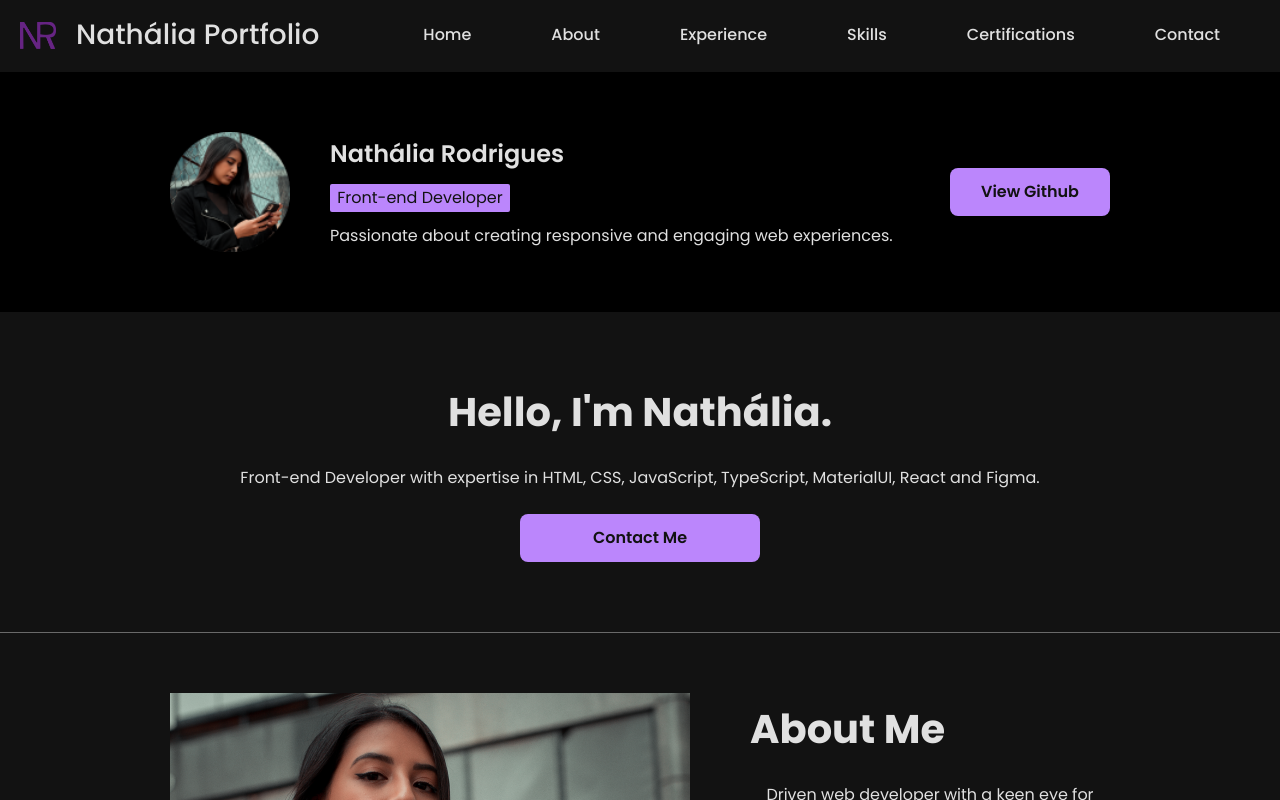
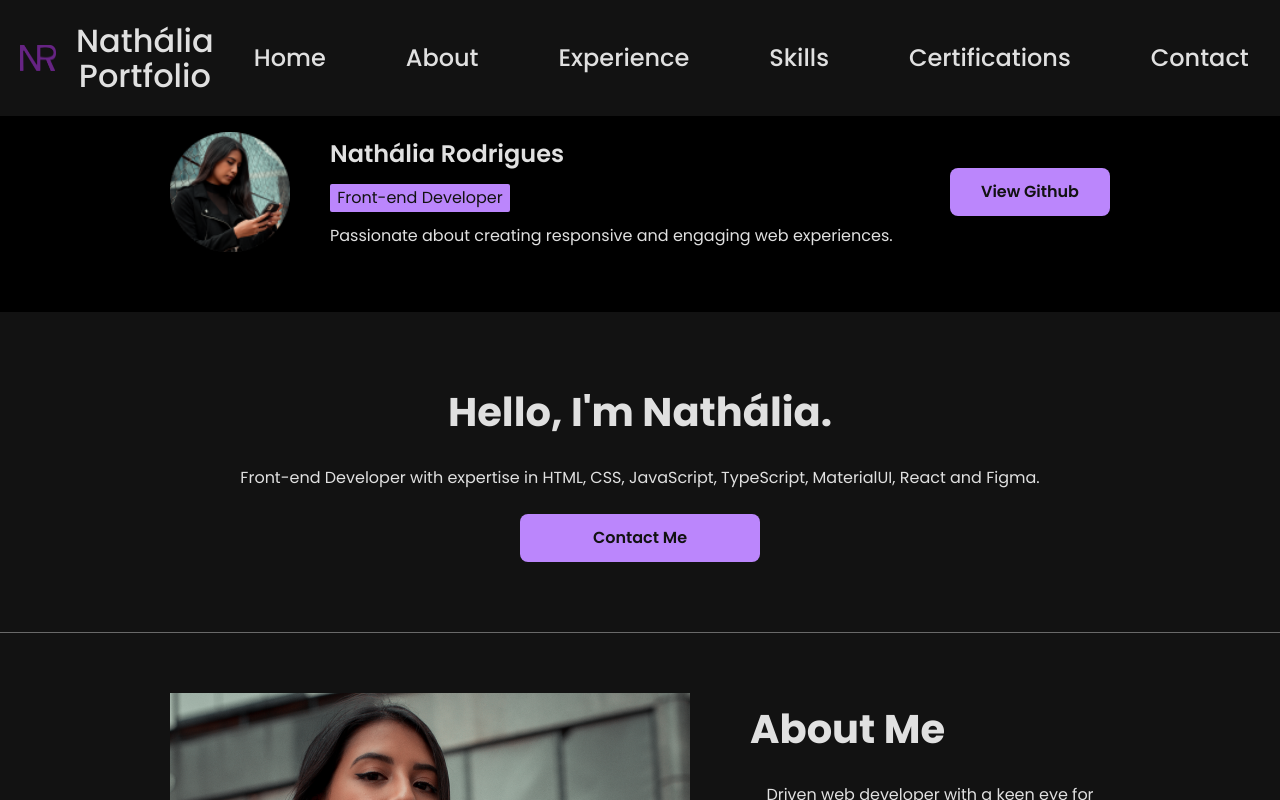
Before and after one commit to Nathrds/NR, a React (Vite) app in the folder nathalia-portifolio/: page / in a window 1280 px wide. Shown: the top 800 px of the page. Built offline with nearby package versions, Linux system fonts and the light colour scheme.

Commit message:
implementing responsive menu

```diff
--- a/nathalia-portifolio/src/portifolio/Portfolio.tsx
+++ b/nathalia-portifolio/src/portifolio/Portfolio.tsx
@@ -1,11 +1,7 @@
-import { testimonials, skills, certifications, experiences, education, aboutItems } from './data';
-// import { Testimonial } from './components/Testimonial';
-// import { SkillItem } from './components/SkillItem';
-// import { CertificationItem } from './components/CertificationItem';
-// import { ExperienceItem } from './components/ExperienceItem';
-// import { EducationItem } from './components/EducationItem';
-// import { AboutItem } from './components/AboutItem';
-import styles from './css/Portfolio.module.css';
+import { useState } from 'react'
+import { testimonials, skills, certifications, experiences, education, aboutItems } from './data'
+import styles from './css/Portfolio.module.css'
+
 
 import Logo from '../assets/Logo NR roxo.png'
 import Avatar from '../assets/avatar.png'
@@ -14,6 +10,18 @@ import CertifiedAWS from '../assets/Certificado-AWS.png'
 import CertifiedScrum from '../assets/certificate-scrum 1.png'
 
 export const Portfolio = () => {
+  const [menuOpen, setMenuOpen] = useState(false)
+
+  // Função para alternar o menu
+  const changeMenu = () => {
+    setMenuOpen(!menuOpen)
+  };
+
+  // Função para fechar o menu ao clicar em um link
+  const closeMenu = () => {
+    setMenuOpen(false)
+  };
+
   return (
     <div className={styles.page}>
       <header className={styles.topBar} role="banner">
@@ -21,13 +29,26 @@ export const Portfolio = () => {
             <img src={Logo} alt="Portfolio Logo" className={styles.img} />
             <h1 className={styles.title}>Nathália Portfolio</h1>
         </div>
-        <nav className={styles.navigation} role="navigation">
-          <a href="#home" className={styles.tab}>Home</a>
-          <a href="#about" className={styles.tab}>About</a>
-          <a href="#experience" className={styles.tab}>Experience</a>
-          <a href="#skills" className={styles.tab}>Skills</a>
-          <a href="#certifications" className={styles.tab}>Certifications</a>
-          <a href="#contact" className={styles.tab}>Contact</a>
+        <button
+          className={styles.hamburger}
+          aria-label="Toggle navigation"
+          aria-expanded={menuOpen}
+          // onClick={() => setMenuOpen(!menuOpen)}
+          onClick={changeMenu}
+        >
+          <span className={styles.hamburgerBar}></span>
+          <span className={styles.hamburgerBar}></span>
+          <span className={styles.hamburgerBar}></span>
+        </button>
+        <nav
+          className={`${styles.navigation} ${menuOpen ? styles.navigationOpen : ''}`} role="navigation"
+        >
+          <a href="#home" className={styles.tab} onClick={closeMenu}>Home</a>
+          <a href="#about" className={styles.tab} onClick={closeMenu}>About</a>
+          <a href="#experience" className={styles.tab} onClick={closeMenu}>Experience</a>
+          <a href="#skills" className={styles.tab} onClick={closeMenu}>Skills</a>
+          <a href="#certifications" className={styles.tab} onClick={closeMenu}>Certifications</a>
+          <a href="#contact" className={styles.tab} onClick={closeMenu}>Contact</a>
         </nav>
       </header>
 
--- a/nathalia-portifolio/src/portifolio/css/Portfolio.module.css
+++ b/nathalia-portifolio/src/portifolio/css/Portfolio.module.css
@@ -13,7 +13,7 @@
     padding: 0 !important;
     /* text-align: unset !important; */
     box-sizing: border-box;
-    max-width: none !important;
+    /* max-width: none !important; */
 }
 
 body {
@@ -21,7 +21,7 @@ body {
     background-color: var(--color-bkg);
     color: var(--color-text);
     overflow-x: hidden;
-    width: 100vw;
+    width: 100%;
     height: 100%;
 }
 
@@ -46,7 +46,7 @@ body {
 .section, .section_container {
     display: flex;
     flex-direction: row;
-    flex-wrap: nowrap;
+    /* flex-wrap: nowrap; */
     align-items: center;
     justify-content: space-between;
 }
@@ -64,7 +64,7 @@ body {
 }
 
 .title {
-    font-size: 28px;
+    font-size: 2rem;
     padding-left: 20px !important;
     font-weight: 500;
 }
@@ -77,6 +77,100 @@ body {
 .tab:hover {
     color: var(--color-highlights);
 }
+
+/* Menu hamburguer */
+
+.hamburger {
+    display: none; /* Oculto por padrão em telas grandes */
+    flex-direction: column;
+    justify-content: space-around;
+    width: 30px;
+    height: 24px;
+    background: none;
+    border: none;
+    cursor: pointer;
+    z-index: 10;
+}
+
+.hamburgerBar {
+    width: 100%;
+    height: 4px;
+    background-color: var(--color-text);
+    border-radius: 2px;
+    transition: all 0.3s ease-in-out;
+}
+
+/* Animação do hambúrguer em estado aberto */
+.navigationOpen .hamburgerBar:nth-child(1) {
+    transform: rotate(45deg) translate(5px, 5px);
+}
+
+.navigationOpen .hamburgerBar:nth-child(2) {
+    opacity: 0;
+}
+
+.navigationOpen .hamburgerBar:nth-child(3) {
+    transform: rotate(-45deg) translate(5px, -5px);
+}
+
+/* Menu tela pequenas */
+.navigation {
+    display: none; /* Oculta o menu por padrão */
+    flex-direction: column;
+    align-items: center;
+    background-color: #121212f6;
+    position: fixed;
+    top: 0;
+    right: 0;
+    width: 100%;
+    /* height: 100%; */
+    z-index: 9; /* Fica atrás do botão */
+    transition: transform 0.3s ease-in-out;
+    transform: translateX(100%); /* Fora da tela */
+}
+
+.navigationOpen {
+    display: flex !important;
+    transform: translateX(0); /* Visível */
+}
+
+.tab {
+    margin: 20px 0 !important;
+    font-size: 1.5rem;
+    color: var(--color-text);
+    text-decoration: none;
+}
+
+.tab:hover {
+    color: var(--color-highlights);
+}
+
+@media (max-width: 820px) {
+   .hamburger {
+    display: flex; /* Exibe o botão hambúrguer */
+   }
+
+   .navigation {
+    display: none; /* Menu oculto inicialmente */
+   }
+}
+
+
+@media (min-width: 821px) {
+.navigation {
+    display: flex; /* Menu visível em telas grandes */
+    flex-direction: row;
+    position: static; /* Menu padrão */
+    transform: none; /* Nenhuma transformação */
+    width: auto;
+    height: auto;
+}
+
+.hamburger {
+    display: none; /* Esconde o botão em telas grandes */
+}
+}
+
 
 /* Hero Section */
 .section {
```
